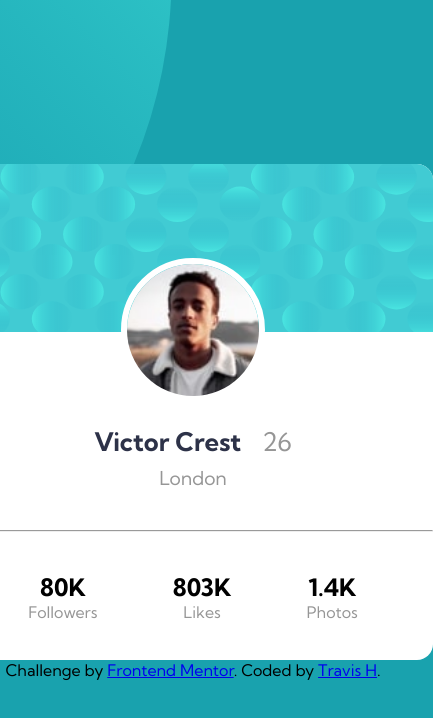
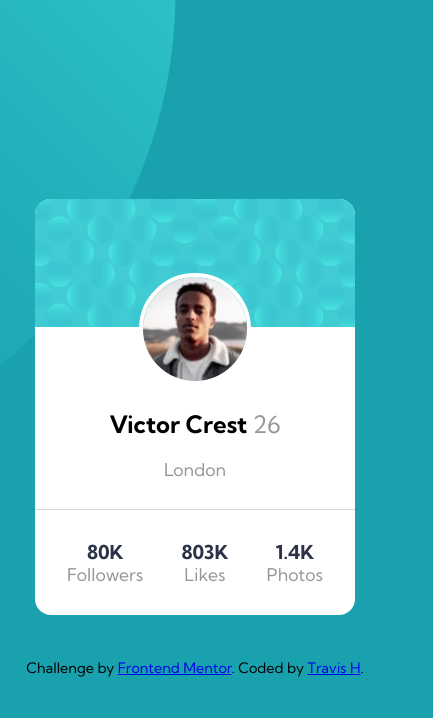
Before and after one commit to TravisH-bot/profile-card-component-main, a plain HTML site: page index.html in a window 390 px wide. Shown: the whole page, 433 px wide, since content can reach past the window. Drawn offline with Linux system fonts and the light colour scheme.

Commit message:
desktop and mobile styles added as well as a README

```diff
--- a/index.html
+++ b/index.html
@@ -14,50 +14,28 @@
 <body>
 
   <section class="main-container">
-
     <section class="profile-card">
-
-      <section class="banner-container">
-        <img class="profile-banner" src="./images/bg-pattern-card.svg" alt="" srcset="">
-      </section>
-
-      <section class="card-info">
-
-        <section class="image-container">
-          <img class="profile-image" src="./images/image-victor.jpg" alt="" srcset="">
-          <div class="name-age">
-            <div class="name">Victor Crest</div>
-            <div class="age">26</div>
+      <img src="./images/bg-pattern-card.svg" alt="" srcset="">
+      <section class="card-contnet">
+        <img class="profile-image" src="./images/image-victor.jpg" alt="" srcset="">
+        <h2>Victor Crest <span>26</span></h2>
+        <p>London</p>
+        <section class="stat-container">
+          <div>
+            <p class="numbers">80K</p>
+            <p>Followers</p>
           </div>
-          <div class="location">London</div>
-        </section>
-
-        <hr />
-
-        <section class="stat-container">
-          <div class="stats">
-
-            <div class="details">
-              <div class="numbers">80K</div>
-              <div class="type">Followers</div>
-            </div>
-
-            <div class="details">
-              <div class="numbers">803K</div>
-              <div class="type">Likes</div>
-            </div>
-
-            <div class="details">
-              <div class="numbers">1.4K</div>
-              <div class="type">Photos</div>
-            </div>
-
+          <div>
+            <p class="numbers">803K</p>
+            <p>Likes</p>
+          </div>
+          <div>
+            <p class="numbers">1.4K</p>
+            <p>Photos</p>
           </div>
         </section>
       </section>
-
     </section>
-
     <div class="attribution">
       Challenge by <a href="https://www.frontendmentor.io?ref=challenge" target="_blank">Frontend Mentor</a>.
       Coded by <a href="https://www.frontendmentor.io/profile/TravisH-bot">Travis H</a>.
--- a/styles.css
+++ b/styles.css
@@ -16,125 +16,91 @@
 
   /* Neutral Color */
   --dark-gray: hsl(0, 0%, 59%);
+  --dark-gray-opaque: hsla(0, 0%, 59%, 0.4);
   --light-gray: hsl(0, 0%, 96%);
   --white: hsl(0, 0%, 100%);
 }
 
 body {
-  height: 100svh;
-  width: 99vw;
-  margin: 0;
+  min-height: 100svh;
+  display: flex;
+  align-items: center;
   background-color: var(--dark-cyan);
-}
-
-.main-container {
   background-image: url("./images/bg-pattern-top.svg"),
     url("./images/bg-pattern-bottom.svg");
   background-repeat: no-repeat, no-repeat;
   background-position: right 55vw bottom 45vh, left 110vh top 50vh;
-  position: relative;
-  height: 100svh;
-  display: flex;
-  flex-direction: column;
-  align-items: center;
-  justify-content: center;
+}
+
+.main-container {
+  margin: 0 auto;
+  text-align: center;
 }
 
 .profile-card {
+  max-width: 24em;
   display: flex;
+  justify-content: center;
   flex-direction: column;
-  width: 30em;
-  height: 31em;
+  overflow: hidden;
   background-color: var(--white);
   border-radius: 1em;
-}
-
-.profile-banner {
-  position: absolute;
-  width: 30em;
-  height: 10.5em;
-  border-radius: 1em 1em 0 0;
-}
-
-.image-container {
-  display: flex;
-  flex-direction: column;
-  align-items: center;
-  margin: 3.8em 0 2em 0;
+  margin: 1em;
 }
 
 .profile-image {
-  position: relative;
-  margin-bottom: 1em;
   border-radius: 50%;
-  height: 9em;
-  width: 9em;
-  border: 0.4em var(--white) solid;
+  height: 7em;
+  width: 7em;
+  border: 0.3em var(--white) solid;
+  margin-top: -3.4em;
 }
 
-.card-info {
-  height: 31em;
-  width: 30em;
-  position: relative;
-  display: flex;
-  flex-direction: column;
-  align-items: center;
-  justify-content: center;
-}
-
-.name-age {
-  display: flex;
-  align-items: center;
-  justify-content: space-evenly;
-  width: 15em;
-  height: 3em;
-}
-
-.name {
-  font-weight: 700;
-  font-size: 1.6em;
-  color: var(--very-dark-desaturated-blue);
-}
-
-.age {
-  font-size: 1.6em;
-  color: var(--dark-gray);
-}
-
-.location {
-  color: var(--dark-gray);
-  font-size: 1.2em;
-}
-
-hr {
-  color: var(--light-gray);
-  width: 30em;
-}
-
-.stat-container {
-  width: 30em;
-  padding-top: 2em;
-}
-
-.stats {
-  width: 30em;
-  display: flex;
-  align-items: center;
-  justify-content: space-evenly;
-}
-
-.details {
-  display: flex;
-  flex-direction: column;
-  align-items: center;
-  margin-bottom: 0.3em;
-}
-
-.numbers {
+.card-content,
+h2 {
   font-size: 1.5em;
   font-weight: 700;
 }
 
-.type {
+.card-content,
+span {
   color: var(--dark-gray);
+  font-weight: 400;
 }
+
+.card-content,
+p {
+  color: var(--dark-gray);
+  font-size: 1.1em;
+}
+
+.stat-container {
+  border-top: 0.1em solid var(--dark-gray-opaque);
+  display: flex;
+  justify-content: space-between;
+  padding: 1.9em 2em;
+  margin-top: 1.8em;
+}
+
+.numbers {
+  color: var(--very-dark-desaturated-blue);
+  font-size: 1.2em;
+  font-weight: 700;
+}
+
+.numbers,
+p {
+  margin: 0;
+}
+
+@media screen and (max-width: 400px) {
+  .profile-card {
+    max-width: 20em;
+  }
+
+  .attribution {
+    text-align: center;
+    margin-top: 3em;
+    font-size: 0.9em;
+  }
+}
```
Also changed, not shown: images/profile-card-component-one.png (added), images/profile-card-component-two.png (added), 2 other files.
